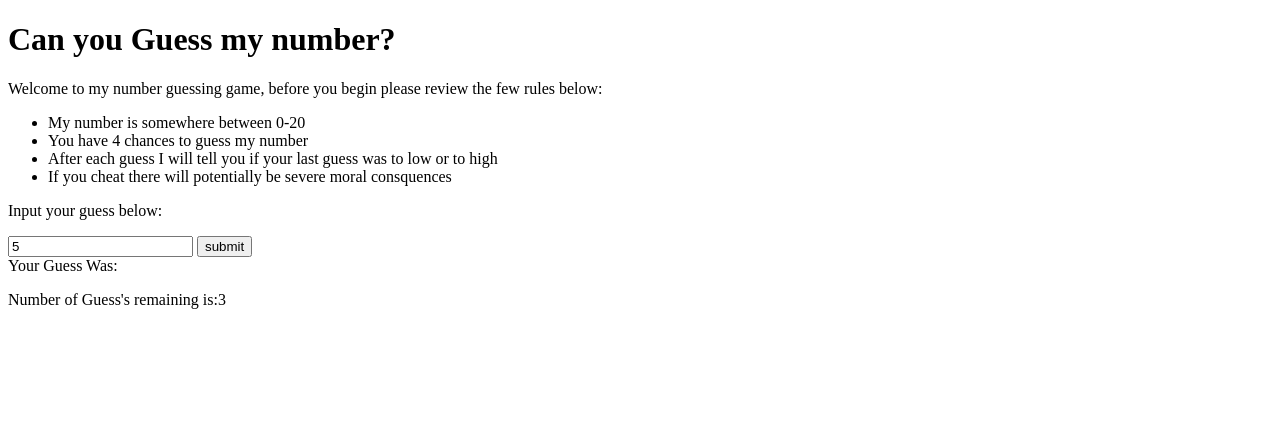
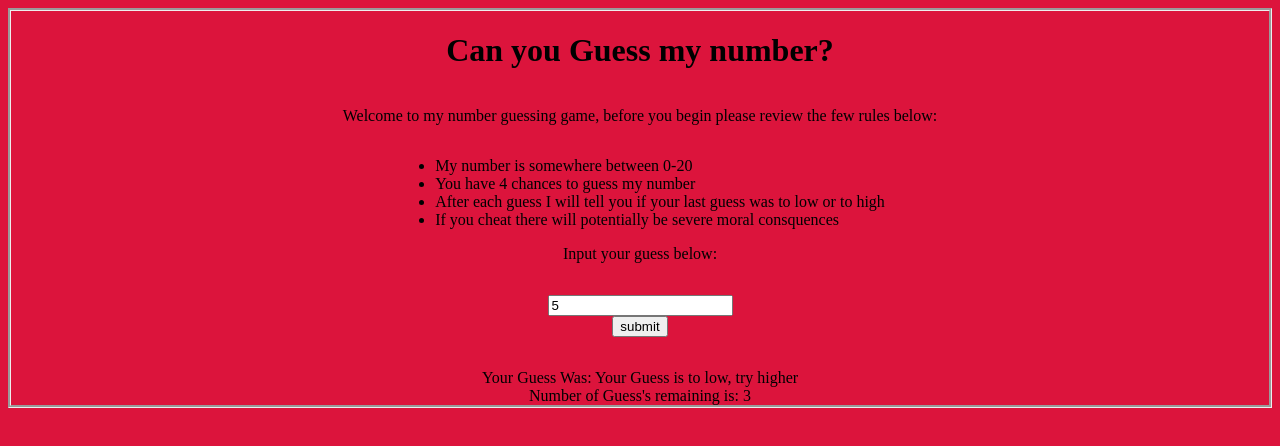
Before and after one commit to cackmed/number-guesser, a plain HTML site: page index.html in a window 1280 px wide. Both pictures are taken after typing "5" into the empty fields and a click on the input "submit". Drawn offline with Linux system fonts and the light colour scheme.

Commit message:
changed number generation from constant 3 to random, added invalid number message, and added simple styling to page

```diff
--- a/app.js
+++ b/app.js
@@ -2,26 +2,34 @@ import compareNumber from './function.js';
 // Initialize DOM elements
 const guessNumberinput = document.getElementById('guess-number');
 const submit = document.getElementById('submit');
-const userGuess = document.getElementById('guessed-number');
+let userGuess = document.getElementById('user-input-guess');
+let guessFeedback = document.getElementById('guess-feedback');
 guessNumberinput.textContent = 4;
 let guess = 4;
-const correctNumber = 3;
-
+const correctNumber = (Math.ceil(Math.random() * 20));
+//guessFeedback.textContent = 'testing';
 // Set Event handlers
 submit.addEventListener('click', () => {
     guess = guess - 1;
-    const result = compareNumber(userGuess, correctNumber);
+    let result = compareNumber(userGuess.value, correctNumber);
+    if (result === 0) {
+        guessFeedback.textContent = ('Your Guess is Correct, congrats!');
+    }
     if (result === 1) {
-        alert('Your Guess is to high, try lower');
+        guessFeedback.textContent = ('Your Guess is to high, try lower');
     }
-    else if (result === -1) {
-        alert('Your Guess is to low, try higher');
+    if (result === -1) {
+        guessFeedback.textContent = ('Your Guess is to low, try higher');
     }
-    else if (result === 0) {
-        alert('Your Guess is Correct, congrats');
+    if (result === 2) {
+        guessFeedback.textContent = ('Your guess was an invalid, recheck the rules.');
     }
     guessNumberinput.textContent = guess;
-    if (guess === 0) {
+    if (guess === 0 || result === 0) {
         document.getElementById('submit').disabled = true;
     }
+    if (guess === 0 || result === 0) {
+        const remover = document.getElementById('reset-button');
+        remover.classList.remove('hidden');}
+    console.log(userGuess.value);
 });
--- a/function.js
+++ b/function.js
@@ -1,11 +1,13 @@
 const compareNumber = (userGuess, correctNumber) => {
-    if (userGuess > correctNumber) {
+    if (userGuess > correctNumber && userGuess <= 20) {
         return 1;
     }
-    else if (userGuess < correctNumber) {
+    else if (userGuess < correctNumber && userGuess >= 1){
         return -1;
     }
-    else {
+    else if (userGuess === correctNumber){
         return 0;
-    }};
+    }
+    else return 2;
+};
 export default compareNumber;
--- a/index.html
+++ b/index.html
@@ -8,7 +8,7 @@
     <link rel="stylesheet" href="style.css">
     <title>Guess my Number</title>
 </head>
-<body class="background">
+<body class="back">
 <h1>Can you Guess my number?</h1>
 
 <p>
@@ -26,14 +26,13 @@
     Input your guess below:
 </p>
 
-    <input type="number" id="guessed-number">
+    <input type="number" id="user-input-guess">
     <input type="submit" id="submit" value="submit">
+</p>
+<form><button class="hidden" id="reset-button">Play Again</button></form>
+<div>Your Guess Was: <span id="guess-feedback"></span></div>
 
-
-    <div>Your Guess Was:<span id="user-guess"></span></div>
-</p>
-
-<div>Number of Guess's remaining is:<span id="guess-number"></span></div>
+<div>Number of Guess's remaining is: <span id="guess-number"></span></div>
 
 
     <script type="module" src="app.js"></script>
--- a/style.css
+++ b/style.css
@@ -0,0 +1,13 @@
+.back {
+    background-color: crimson;
+    display: flex;
+    flex-direction: column;
+    align-items: center;
+    border-style: groove;
+}
+
+
+
+.hidden {
+    display: none
+}
```
Also changed, not shown: test/guess.test.js (+0 -12 lines).
